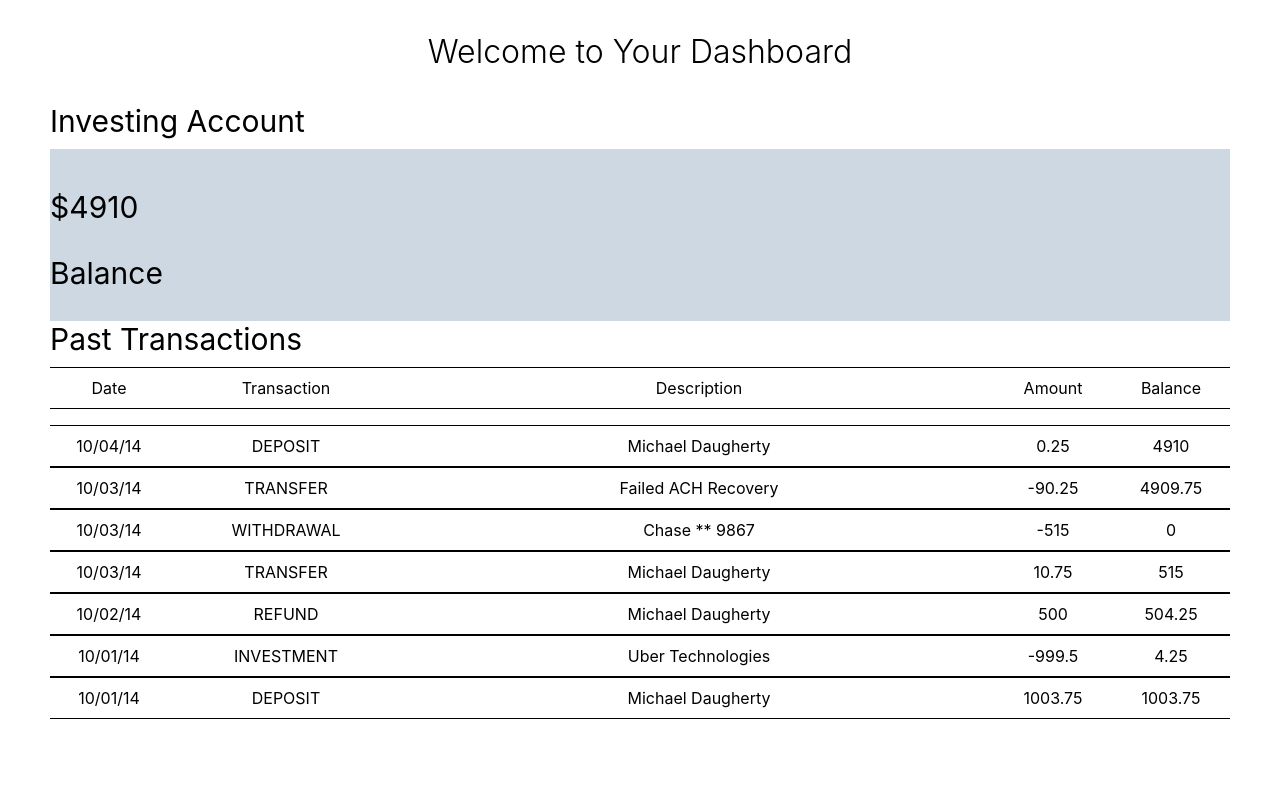
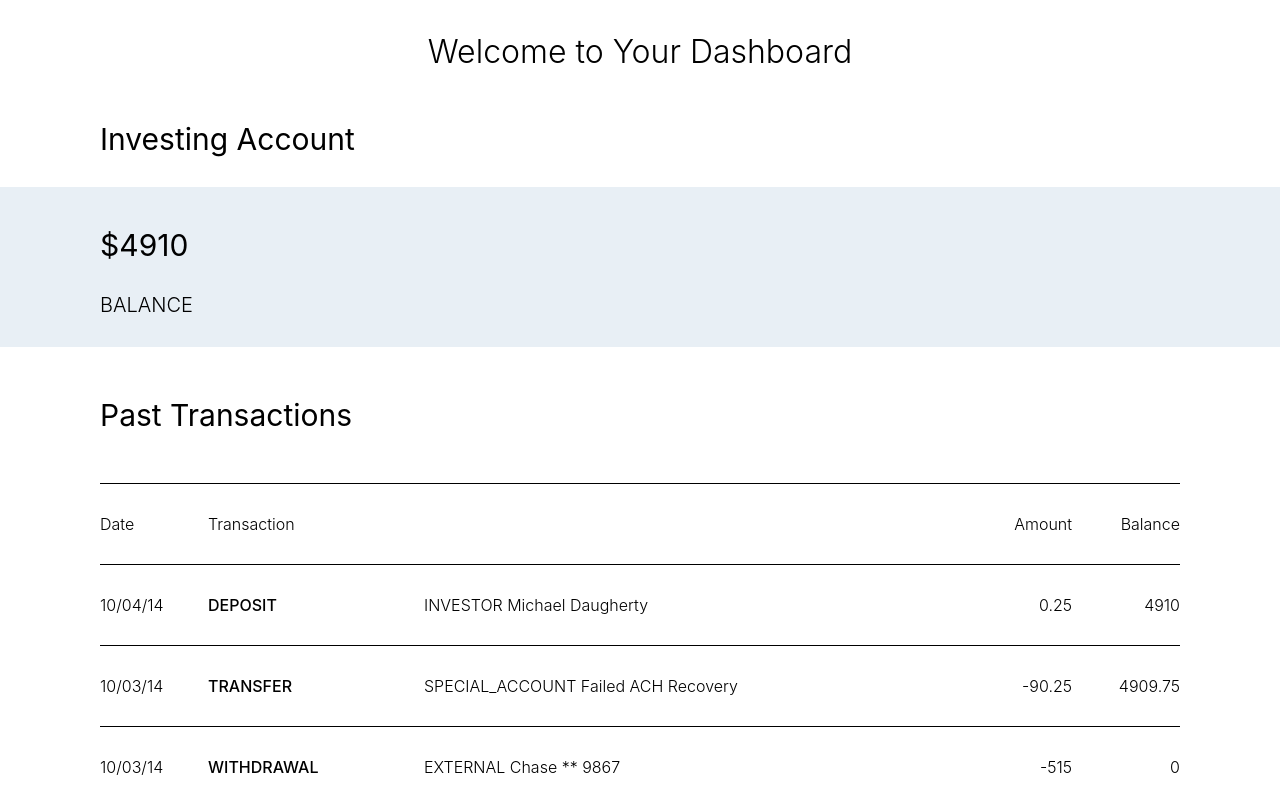
Before and after one commit to amrendrakind/ledger-lunacy, a React (Create React App) app: page / in a window 1280 px wide. Shown: the top 800 px of the page. Built offline with nearby package versions, Linux system fonts and the light colour scheme.

Commit message:
Ledger Lunacy

```diff
--- a/src/components/ledger/Ledger.css
+++ b/src/components/ledger/Ledger.css
@@ -1,7 +1,17 @@
 .container {
-    padding-left: 50px;
-    padding-right: 50px;
+    padding-left: 100px;
+    padding-right: 100px;
 }
+
+.ledger_card {
+  width: 100%;
+  margin: 10px;
+  border-radius: 5px;
+  box-shadow: 0 2px 3px rgba(42, 8, 235, 0.295);
+  background-color: #fff;
+  box-sizing: border-box;
+}
+
 .homepage-heading {
   font-size: 2em;
   font-weight: 300;
@@ -12,7 +22,8 @@
 .investing_account {
   text-align: left;
   font-size: 30px;
-    margin-bottom: 10px;
+  margin-top: 50px;
+  margin-bottom: 30px;
 }
 
 .balance {
@@ -20,32 +31,65 @@
   font-size: 30px;
   padding-top: 10px;
   padding-bottom: 30px;
-  padding-left: 0;
-  padding-right: 0;
-  background-color: #cdd8e2;
-  overflow-x: visible;
+  background-color: #e8eff5;
 }
 
-
+.balance_text {
+  margin-top: 0;
+  font-weight: 300;
+  font-size: 20px;
+}
 .ledger_container {
     display: grid;
     grid-template-columns: 10% 20% 50% 10% 10%;
   }
 
+  .ledger_header {
+    border-top: 1px solid #000;
+    text-align: left;
+    padding-top: 30px;
+    padding-bottom: 30px;
+    font-weight: 300;
+  }
+
   .ledger_item {
-    border-bottom: 1px solid #000;
     border-top: 1px solid #000;
-    text-align: center;
-    padding: 10px;
+    text-align: left;
+    padding-top: 30px;
+    padding-bottom: 30px;
+    font-weight: 300;
+  }
+
+  .ledger_item:nth-child(2) {
+    font-weight: 500;
+  }
+
+  .ledger_header:nth-child(4) {
+    text-align: right;
+  }
+
+  .ledger_header:nth-child(5) {
+    text-align: right;
+  }
+
+
+  .ledger_item:nth-child(4) {
+    text-align: right;
+  }
+
+  .ledger_item:nth-child(5) {
+    text-align: right;
   }
 
   .past_transactions {
     text-align: left;
     font-size: 30px;
-    margin-bottom: 10px;
+    margin-top: 50px;
+    margin-bottom: 50px;
   }
 
   ul {
     list-style: none;
     padding-left: 0;
+    margin: 0;
   }
--- a/src/components/ledger/Ledger.js
+++ b/src/components/ledger/Ledger.js
@@ -14,26 +14,27 @@ const Ledger = () => {
     }
   });
   return (
-    <div className="container">
+    <div>
       <div>
         <h2 className="homepage-heading">Welcome to Your Dashboard</h2>
       </div>
-      <div className="investing_account">
+      <div>
+        <div className="investing_account container">
           Investing Account
         </div>
-      <div className="balance">
+        <div className="balance container">
           {ledger.length > 0 ? (<p>${ledger[0].balance}</p>) : (<p>Updating</p> )}
-        Balance
+          <div className="balance_text">BALANCE</div>
         </div>
-      <div className="past_transactions">
+        <div className="past_transactions container">
           Past Transactions
         </div>
-      <div className="ledger_container">
-        <div className="ledger_item">Date</div>
-        <div className="ledger_item">Transaction</div>
-        <div className="ledger_item">Description</div>
-        <div className="ledger_item">Amount</div>
-        <div className="ledger_item">Balance</div>
+        <div className="ledger_container container">
+          <div className="ledger_header">Date</div>
+          <div className="ledger_header">Transaction</div>
+          <div className="ledger_header"></div>
+          <div className="ledger_header">Amount</div>
+          <div className="ledger_header">Balance</div>
         </div>
         <ul>
           <div >
@@ -46,6 +47,7 @@ const Ledger = () => {
           </div>
         </ul>
       </div>
+    </div>
   );
 };
 
--- a/src/components/ledger/LedgerItem.js
+++ b/src/components/ledger/LedgerItem.js
@@ -25,7 +25,7 @@ function LedgerItem(props) {
     <li
       key={activity_id}
     >
-      <div className="ledger_container">
+      <div className="ledger_container container">
         <div className="ledger_item">
           {formatDateString(date)}
         </div>
@@ -33,6 +33,8 @@ function LedgerItem(props) {
           {type}
         </div>
         <div className="ledger_item">
+          {destination.type}
+          {' '}
           {destination.description}
         </div>
         <div className="ledger_item">
```
Lines whose indentation alone changed are shown as unchanged.
